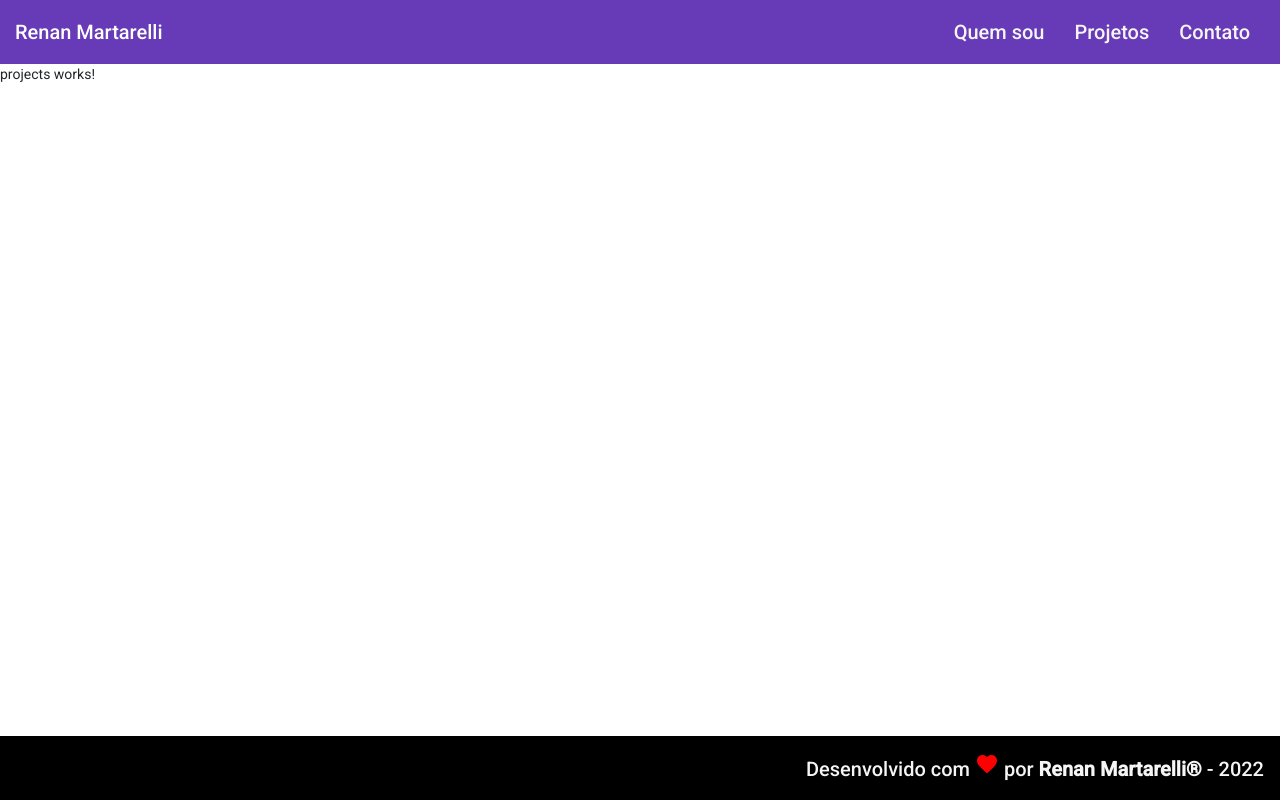
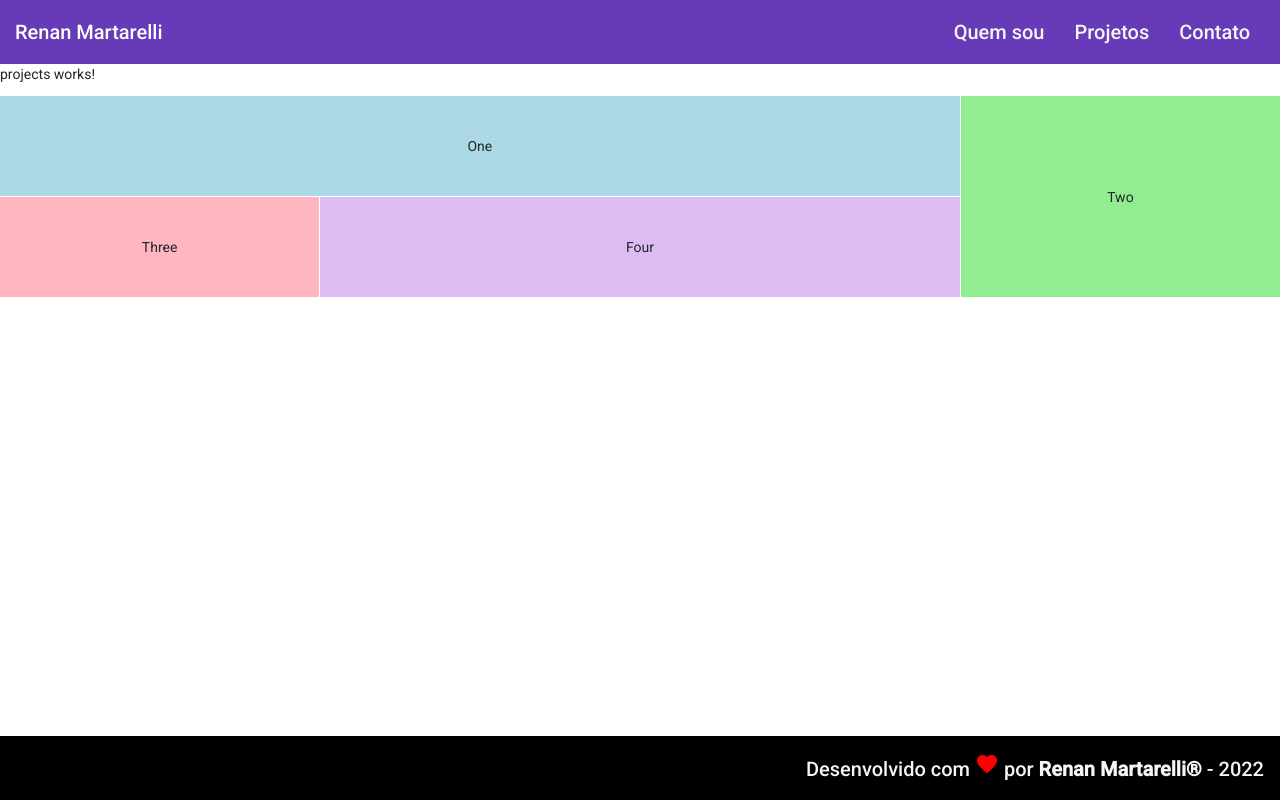
Before and after one commit to Martarelli/Angular-Martarelli, an Angular app: page /projects in a window 1280 px wide. Built offline with nearby package versions, Linux system fonts and the light colour scheme.

Commit message:
adicionado grid ao componente de projetos

```diff
--- a/src/app/app-routing.module.ts
+++ b/src/app/app-routing.module.ts
@@ -11,7 +11,7 @@ const routes: Routes = [
   },
   {
     path: 'projects',
-    component: ProjectsComponent
+    component: ProjectsComponent,
   }
 ];
 
--- a/src/app/views/projects/projects.component.html
+++ b/src/app/views/projects/projects.component.html
@@ -1 +1,11 @@
 <p>projects works!</p>
+
+<mat-grid-list cols="4" rowHeight="100px">
+  <mat-grid-tile
+      *ngFor="let tile of tiles"
+      [colspan]="tile.cols"
+      [rowspan]="tile.rows"
+      [style.background]="tile.color">
+    {{tile.text}}
+  </mat-grid-tile>
+</mat-grid-list>
--- a/src/app/views/projects/projects.component.ts
+++ b/src/app/views/projects/projects.component.ts
@@ -1,4 +1,5 @@
 import { Component, OnInit } from '@angular/core';
+import { GridInterface } from '../models/grid-model';
 
 @Component({
   selector: 'rmapp-projects',
@@ -7,6 +8,14 @@ import { Component, OnInit } from '@angular/core';
 })
 export class ProjectsComponent implements OnInit {
 
+  tiles: GridInterface[] = [
+    {text: 'One', cols: 3, rows: 1, color: 'lightblue'},
+    {text: 'Two', cols: 1, rows: 2, color: 'lightgreen'},
+    {text: 'Three', cols: 1, rows: 1, color: 'lightpink'},
+    {text: 'Four', cols: 2, rows: 1, color: '#DDBDF1'},
+  ];
+
+
   constructor() { }
 
   ngOnInit(): void {
```
Also changed, not shown: src/app/app.module.ts (+5 -3 lines).
